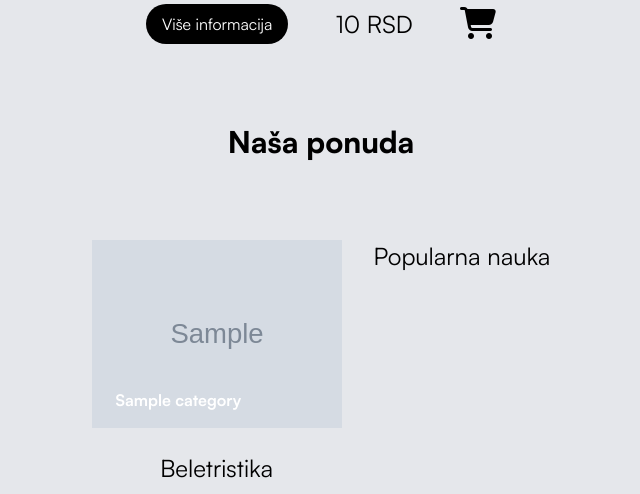
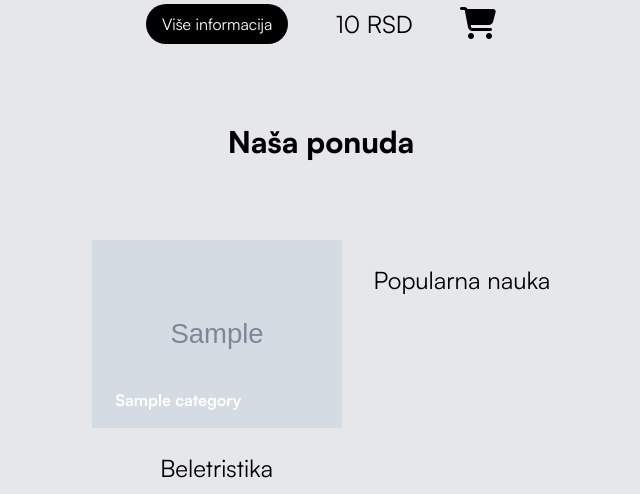
Before and after one commit to DavidGudovic/Book-Shop, a Laravel app: page / in a window 1280 px wide. Shown: the part 1284-1778 px from the top of the page, without its empty margins (319-959 px from the left). Run offline with Laravel 9, Linux system fonts and the light colour scheme; tables that the repository leaves empty hold one stand-in row (values such as "Sample post"); grey boxes marked "Sample" are stand-in pictures; style sheets or scripts are compiled from the project's sources; some libraries are stand-ins or nearby versions.

Commit message:
fixed layout

```diff
--- a/resources/views/index.blade.php
+++ b/resources/views/index.blade.php
@@ -66,16 +66,16 @@
         <div class="flex flex-row flex-wrap gap-10 justify-center">
           @foreach($fictionCategories as $category)
             <!-- Image -->
-            <a href="{{route('books.index',['category' => 'fiction', json_encode([$category->id])])}}" class="overflow-hidden">
+            <a href="{{route('books.index',['category' => 'fiction', json_encode([$category->id])])}}" class="overflow-hidden ">
               <img src="{{URL('/images/categories/' . $category->image)}}" alt="Slika kategorije {{$category->name}} "
               class="min-w-[250px] w-[400px] md:w-[250px] hover:scale-110">
-              <p class="relative bottom-10 left-6 font-bold text-white text-xl md:text-base">{{$category->name}}</p>
+              <p class="relative bottom-10 left-6 font-bold text-white text-xl md:text-base h-0">{{$category->name}}</p>
             </a>
             <!-- End Image -->
           @endforeach
         </div>
         <!--End fiction imgs-->
-        <h2 class="text-2xl text-center mb-4">Beletristika</h2>
+        <h2 class="text-2xl text-center mb-4 mt-6">Beletristika</h2>
       </div>
       <!--End Fiction-->
 
@@ -88,13 +88,13 @@
             <a href="{{route('books.index',['category' => 'fiction', json_encode([$category->id])])}}" class="overflow-hidden">
               <img src="{{URL('/images/categories/' . $category->image)}}" alt="slika kategorije {{$category->name}}"
               class="min-w-[250px] w-[400px] md:w-[250px] overflow-hidden hover:scale-110">
-              <p class="relative bottom-10 left-6 font-bold text-white text-xl md:text-base">{{$category->name}}</p>
+              <p class="relative bottom-10 left-6 font-bold text-white text-xl md:text-base h-0">{{$category->name}}</p>
             </a>
             <!-- End Image -->
           @endforeach
         </div>
         <!--End nonFiction images-->
-        <h2 class="text-2xl text-center mb-4">Popularna nauka</h2>
+        <h2 class="text-2xl text-center mb-4 mt-6">Popularna nauka</h2>
       </div>
       <!--End nonFiction-->
     </div>
```
